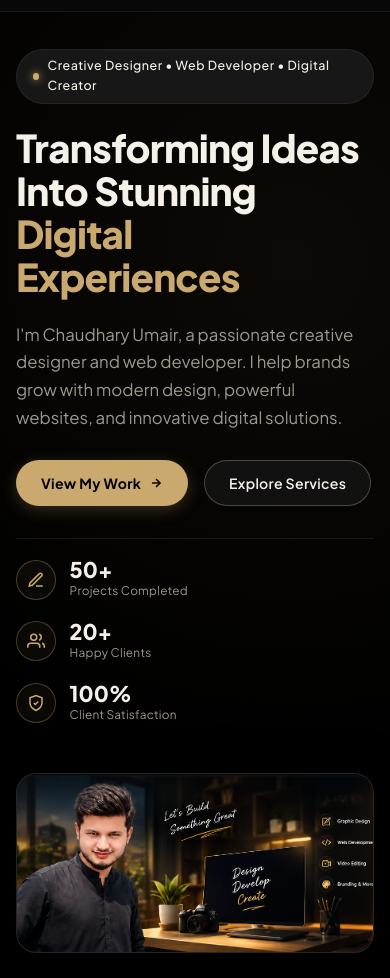
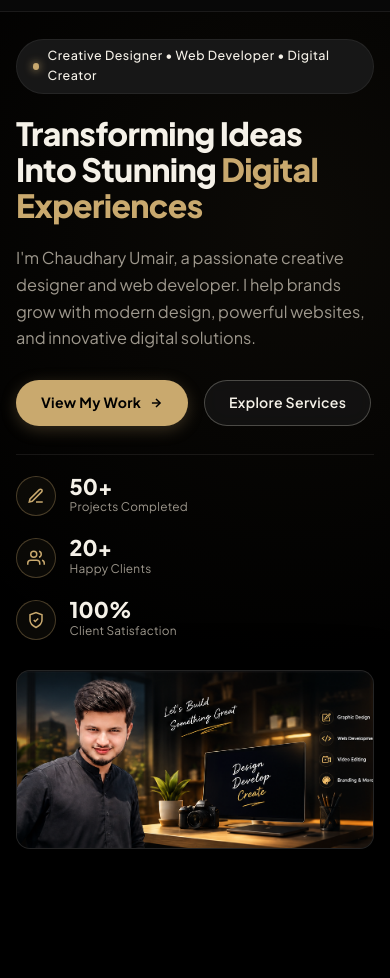
Before and after one commit to rehmanincentive3-lab/chaudhary-umair-creative-studio, a website: page index.html in a window 390 px wide. Shown: the part 61-1039 px from the top of the page. Drawn offline with Linux system fonts and the light colour scheme.

Commit message:
style: enlarge hero image to 56% width with balanced responsive layout

```diff
--- a/css/style.css
+++ b/css/style.css
@@ -340,16 +340,17 @@ button {
 
 .hero-grid {
   display: grid;
-  grid-template-columns: 1.05fr 1fr;
-  gap: 2.5rem;
+  grid-template-columns: 44fr 56fr;
+  gap: clamp(1.8rem, 2.5vw, 2.6rem);
   align-items: center;
 }
 
 .hero-content {
   display: flex;
   flex-direction: column;
-  gap: 1.4rem;
+  gap: 1.3rem;
   z-index: 2;
+  min-width: 0;
 }
 
 /* Badge Pill */
@@ -379,11 +380,12 @@ button {
 
 /* Hero Heading */
 .hero-title {
-  font-size: clamp(2.4rem, 4.2vw, 3.8rem);
+  font-size: clamp(2.2rem, 3.6vw, 3.4rem);
   font-weight: 800;
-  line-height: 1.12;
+  line-height: 1.14;
   letter-spacing: -0.02em;
   color: var(--color-warm-white);
+  overflow-wrap: break-word;
 }
 
 .hero-title .gold-accent {
@@ -392,16 +394,17 @@ button {
 
 /* Hero Description */
 .hero-description {
-  font-size: 1.05rem;
+  font-size: 1.02rem;
   line-height: 1.65;
   color: var(--color-warm-muted);
-  max-width: 540px;
+  max-width: 500px;
 }
 
 /* Hero Buttons */
 .hero-actions {
   display: flex;
   align-items: center;
+  flex-wrap: wrap;
   gap: 1rem;
   margin-top: 0.4rem;
 }
@@ -410,10 +413,11 @@ button {
 .hero-stats {
   display: flex;
   align-items: center;
-  gap: 2.2rem;
+  flex-wrap: wrap;
+  gap: 1.2rem 1.8rem;
   padding-top: 1.2rem;
   border-top: 1px solid var(--color-border);
-  margin-top: 0.6rem;
+  margin-top: 0.5rem;
 }
 
 .stat-item {
@@ -453,26 +457,30 @@ button {
   letter-spacing: 0.02em;
 }
 
-/* Hero Visual (Right Side) */
+/* Hero Visual (Right Side) - Visually Prominent & Complete Artwork */
 .hero-visual {
   position: relative;
   display: flex;
-  justify-content: flex-end;
-  align-items: center;
+  justify-content: center;
+  align-items: center;
+  width: 100%;
+  min-width: 0;
 }
 
 .hero-visual-card {
   position: relative;
+  width: 100%;
   border-radius: 20px;
   overflow: hidden;
   box-shadow: 0 25px 60px rgba(0, 0, 0, 0.85);
   border: 1px solid var(--color-border-card);
   background: var(--color-deep-charcoal);
+  aspect-ratio: 895 / 447;
 }
 
 .hero-visual-card img {
   width: 100%;
-  height: auto;
+  height: 100%;
   display: block;
   object-fit: cover;
   transition: transform var(--transition-slow);
@@ -1685,11 +1693,18 @@ button {
 }
 
 /* Responsive Overrides */
+@media (max-width: 1024px) {
+  .hero-grid {
+    grid-template-columns: 46fr 54fr;
+    gap: 1.8rem;
+    align-items: center;
+  }
+  .hero-title {
+    font-size: clamp(2rem, 3.2vw, 2.7rem);
+  }
+}
+
 @media (max-width: 992px) {
-  .hero-grid {
-    grid-template-columns: 1fr;
-    gap: 3rem;
-  }
   .services-layout {
     grid-template-columns: 1fr;
     gap: 2rem;
@@ -1713,6 +1728,22 @@ button {
   .hero-section {
     padding-top: 110px;
     padding-bottom: 55px;
+  }
+  .hero-grid {
+    grid-template-columns: 1fr;
+    gap: 2.2rem;
+  }
+  .hero-visual {
+    width: 100%;
+    max-width: 580px;
+    margin: 0 auto;
+    justify-content: center;
+  }
+  .hero-visual-card {
+    border-radius: 16px;
+  }
+  .hero-title {
+    font-size: clamp(2rem, 6.5vw, 2.6rem);
   }
   .services-section,
   .gallery-section,
@@ -1795,6 +1826,16 @@ button {
   .container {
     padding: 0 1rem;
   }
+  .hero-section {
+    padding-top: 100px;
+    padding-bottom: 45px;
+  }
+  .hero-grid {
+    gap: 1.8rem;
+  }
+  .hero-visual-card {
+    border-radius: 14px;
+  }
   .nav-inner {
     height: 72px;
   }
```
